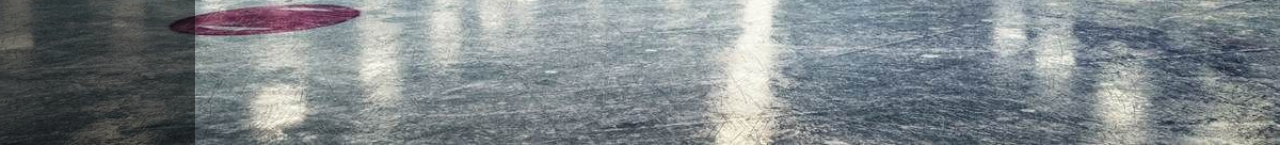
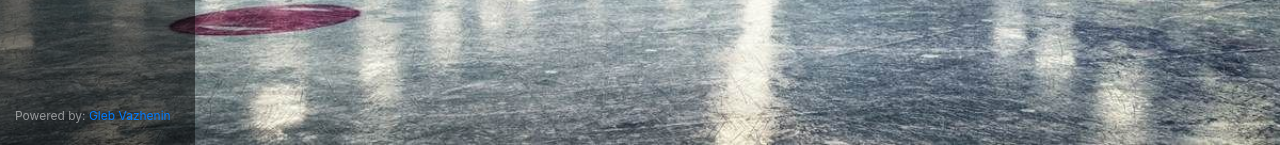
Before and after one commit to punkerpunker/Forecasto, a Django app: page / in a window 1280 px wide. Shown: the part 655-800 px from the top of the page. Run offline with Django 3.2, Linux system fonts and the light colour scheme; data that the repository does not hold is empty; some libraries are stand-ins or nearby versions.

Commit message:
Restructured

```diff
--- a/containers/web/django/ManagerConsole/static/style.css
+++ b/containers/web/django/ManagerConsole/static/style.css
@@ -28,6 +28,13 @@ h1 {
   padding-left: 20px;
   background-color: rgba(0, 0, 0, 0.5);
   list-style: none;
+}
+
+.powered-by {
+    font-size: 12px;
+    color: rgba(255, 255, 255, 0.5);
+    position: absolute;
+    bottom: 20px;
 }
 
 .content {
--- a/containers/web/django/ManagerConsole/templates/base_generic.html
+++ b/containers/web/django/ManagerConsole/templates/base_generic.html
@@ -16,10 +16,11 @@
       {% block sidebar %}
         <ul class="sidebar-nav">
           <li><a href="{% url "HockeyManager:index" %}">All players</a></li>
+          <li class="powered-by">Powered by: <a href="https://github.com/punkerpunker">Gleb Vazhenin</a></li>
         </ul>
      {% endblock %}
       </div>
-      <div class="col-10 ">{% block content %}{% endblock %}</div>
+      <div class="col-10">{% block content %}{% endblock %}</div>
     </div>
   </div>
 {% load static %}
```
